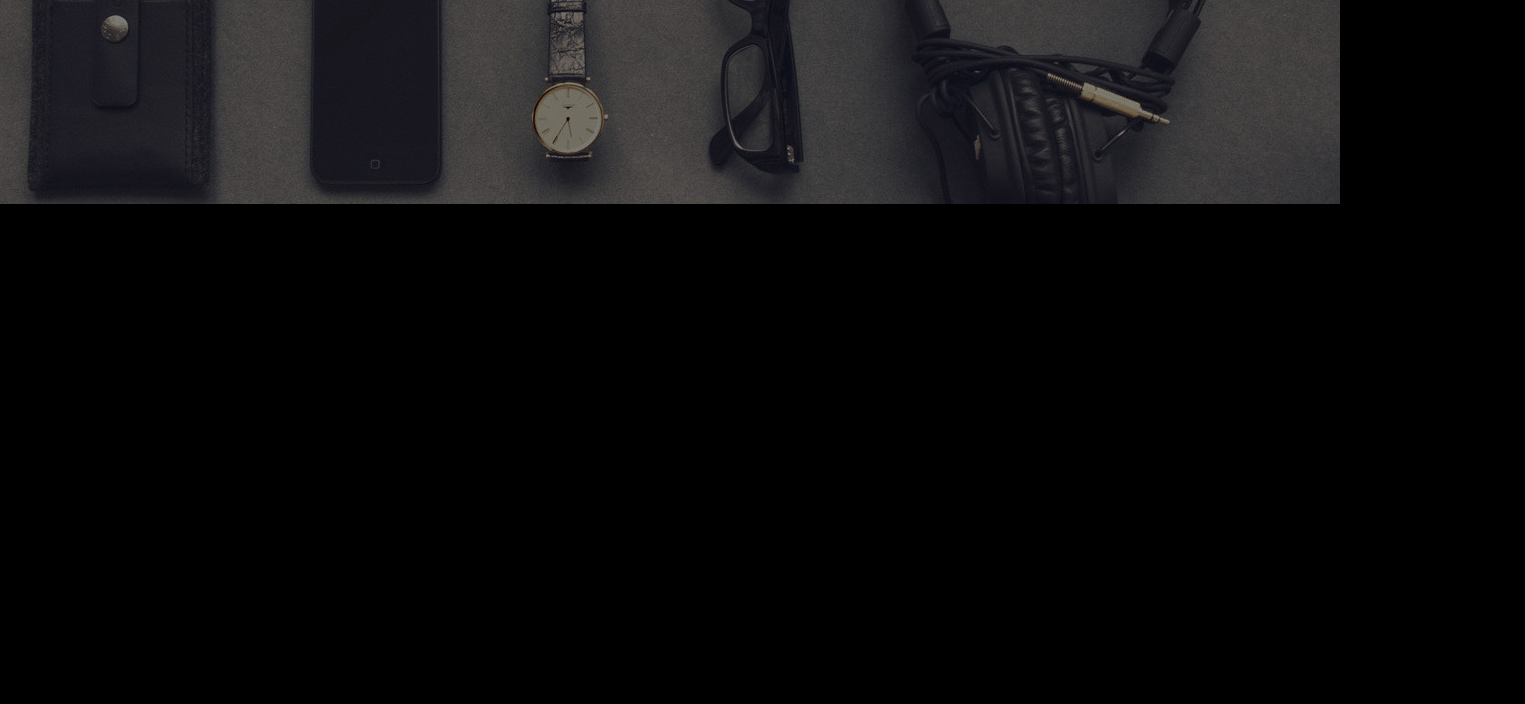
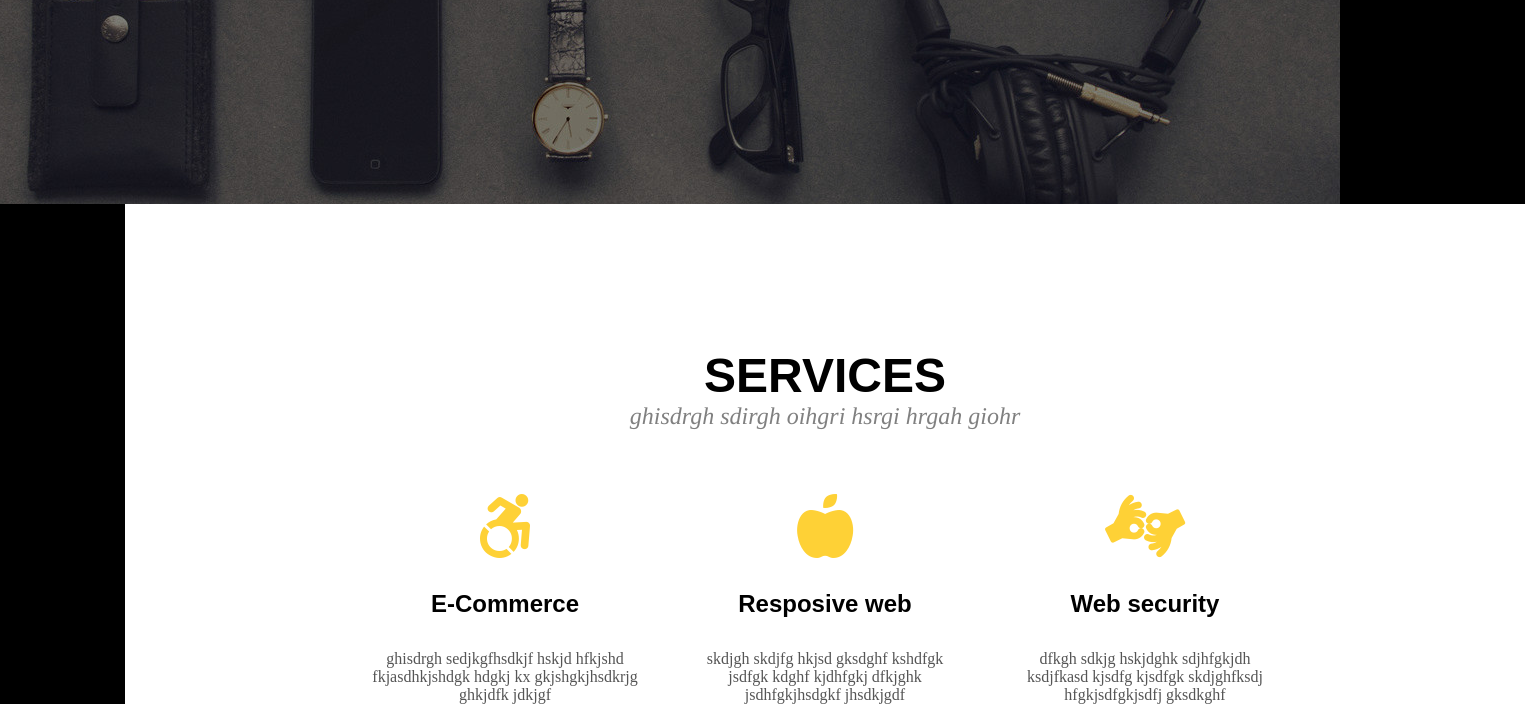
Before and after one commit to jarekm80/zadanie4, a website: page index.html in a window 1280 px wide. Shown: the part 509-1213 px from the top of the page, 1525 px wide, since content can reach past the window. Before the commit the page ends 800 px from the top, so only its background shows below. Drawn offline with Linux system fonts and the light colour scheme.

Commit message:
add services

```diff
--- a/index.html
+++ b/index.html
@@ -7,6 +7,7 @@
     <link rel="stylesheet" href="css/style.css">
     <link rel="preconnect" href="https://fonts.gstatic.com">
     <link href="https://fonts.googleapis.com/css2?family=Dancing+Script:wght@700&display=swap" rel="stylesheet">
+    <link rel="stylesheet" href="https://use.fontawesome.com/releases/v5.5.0/css/all.css">
 </head>
 <body>
     <img src="/images/backDark.jpg" class="backImg">
@@ -31,5 +32,31 @@
             </div>
         </div>
     </div>
+    <div class="container servicesContainer">
+        <div class="row">
+            <div class="col">
+                <h3>SERVICES</h3>
+                <p class="pInServicesContainer">ghisdrgh sdirgh oihgri hsrgi hrgah giohr</p>
+            </div>
+        </div>
+        <div class="row rowCentered960px">
+            <div class="col-4">
+                <i class="fab fa-accessible-icon"></i>
+                <h4>E-Commerce</h4>
+                <p class="pInCenetered960">ghisdrgh sedjkgfhsdkjf hskjd hfkjshd fkjasdhkjshdgk hdgkj kx gkjshgkjhsdkrjg ghkjdfk jdkjgf</p>
+            </div>
+            <div class="col-4">
+                <i class="fas fa-apple-alt"></i>
+                <h4>Resposive web</h4>
+                <p class="pInCenetered960">skdjgh skdjfg hkjsd gksdghf kshdfgk jsdfgk kdghf kjdhfgkj dfkjghk jsdhfgkjhsdgkf jhsdkjgdf</p>
+            </div>
+            <div class="col-4">
+                <i class="fas fa-american-sign-language-interpreting"></i>
+                <h4>Web security</h4>
+                <p class="pInCenetered960">dfkgh sdkjg hskjdghk sdjhfgkjdh ksdjfkasd kjsdfg kjsdfgk skdjghfksdj hfgkjsdfgkjsdfj gksdkghf</p>
+            </div>
+        </div>
+    </div>
+
 </body>
 </html>
--- a/sass/style.scss
+++ b/sass/style.scss
@@ -54,7 +54,8 @@ body{
     display: flex;
     justify-content: center;
     align-items: center;
-    height: 600px;
+    height: 654px;
+
   }
   .btnTell{
     color: white;
@@ -72,3 +73,52 @@ body{
     justify-content: center;
     align-items: center;
   }
+  .servicesContainer{
+    background-color: white;
+    width: 1400px;
+    border: 0;
+    margin-left: +125px;
+    max-width: 1400px;
+  }
+  .servicesContainer h3{
+    margin-top: 3em;
+    font-size: 3em;
+    font-weight: 700;
+    font-family: Arial, sans-serif;
+    text-align: center;
+    margin-block-end: 0;
+  }
+  .pInServicesContainer{
+      text-align: center;
+      font-size: 1.5em;
+      font-style: italic;
+      font-family: Times, Times New Roman, serif;
+      margin-block-start: 0;
+      color: grey;
+      margin-bottom: 0;
+  }
+
+  .rowCentered960px h4{
+    text-align: center;
+    font-size: 1.5em;
+    font-weight: 700;
+    font-family: Arial, sans-serif;
+  }
+  .rowCentered960px{
+    width: 960px;
+    max-width: 960px;
+    margin: auto;
+  }
+  .rowCentered960px i{
+    color:$darkYellow;
+    font-size: 4em;
+    text-align: center;
+    margin: 1em auto 0 auto;
+    width: 100%;
+  }
+  .pInCenetered960 {
+    color: #555;
+    text-align: center;
+    font-size: 1em;
+    margin: 0 10px 0 10px;
+  }
```
Also changed, not shown: css/style.css, 1 other file.
